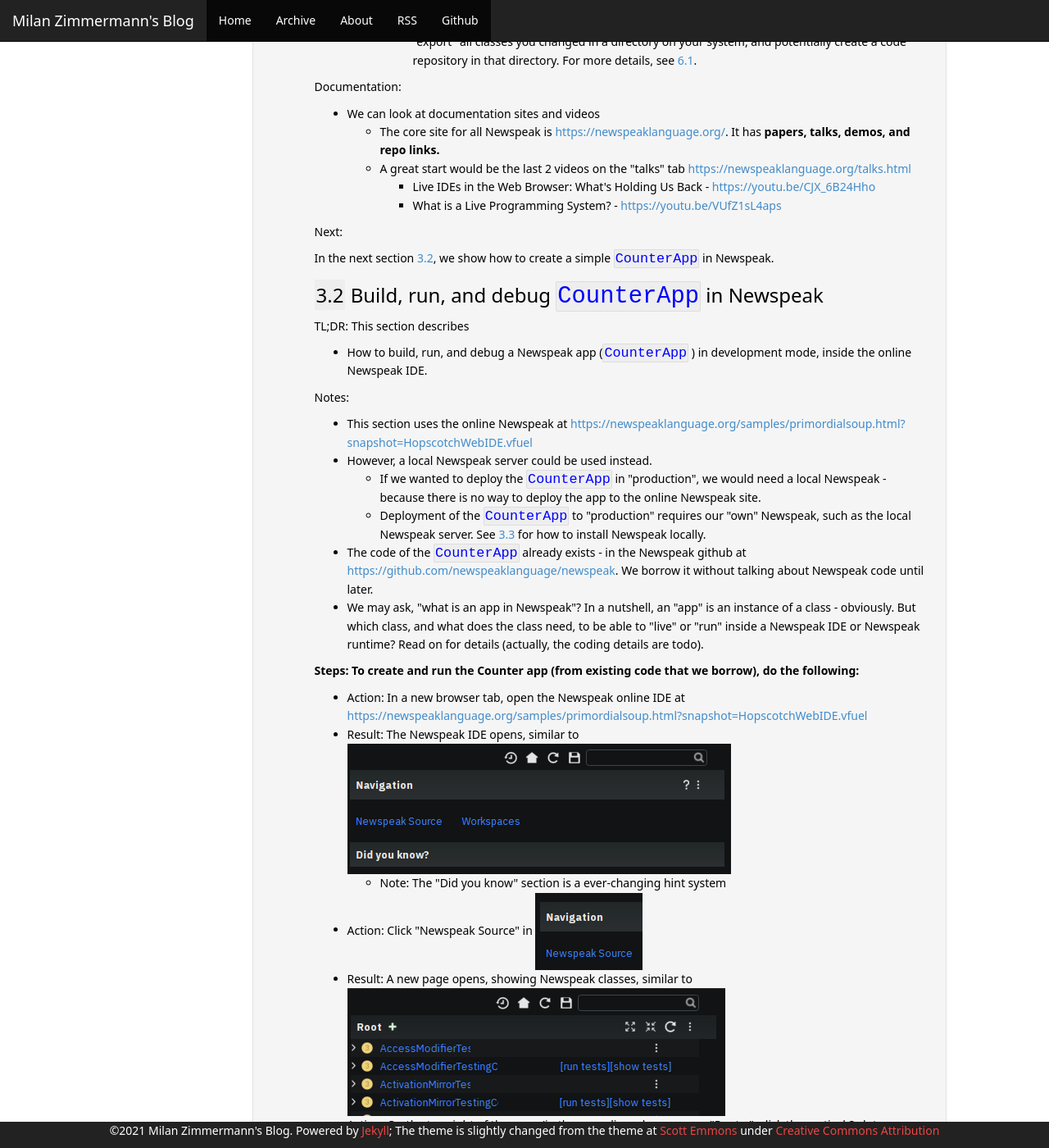
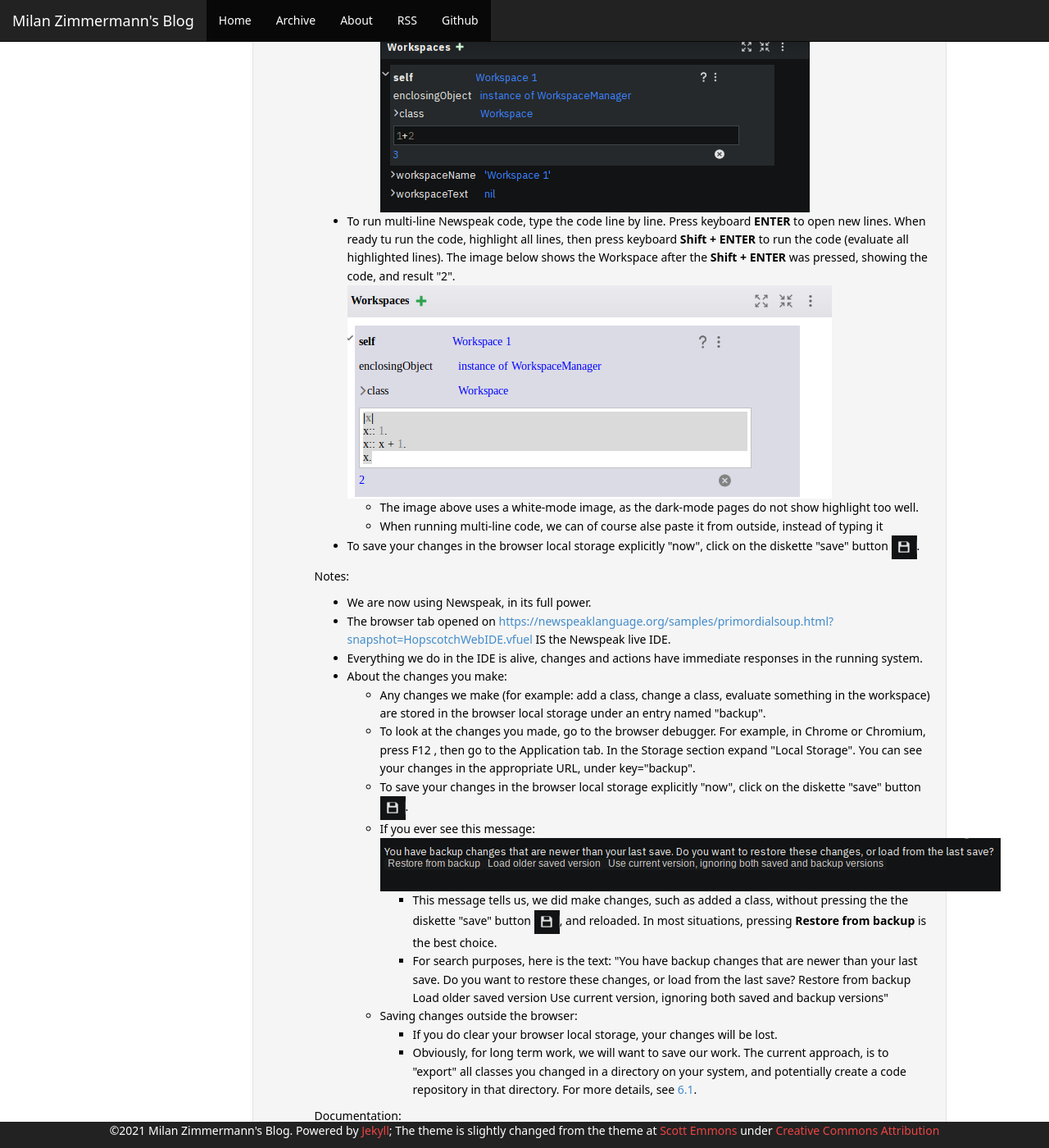
Before and after one commit to mzimmerm/mzimmerm.github.io, a Jekyll site: the page built from _posts/2021-05-02-newspeak---a-few-notes.html, in a window 1280 px wide and 1400 px high, scrolled down 3219 px. Shown: the whole window at 82% size. Built offline with Jekyll 4.4.1, drawn with Linux system fonts in a browser that asks for light colours; comment, search, counter and statistics services are not loaded; some of the changed text lies outside the part shown.

Commit message:
Additions to the Newspeak blog section 3.1

```diff
--- a/_posts/2021-05-02-newspeak---a-few-notes.html
+++ b/_posts/2021-05-02-newspeak---a-few-notes.html
@@ -77,6 +77,7 @@
 <li><a href="#org5d6c7dc">7.3.3.4. <span class="todo TODO">TODO</span> Instance Method definition examples:</a></li>
 </ul>
 </li>
+<li><a href="#org325afe7">7.3.4. </a></li>
 </ul>
 </li>
 </ul>
@@ -89,7 +90,7 @@
 <h2 id="org3d484da"><span class="section-number-2">1</span> This document: Introduction to Newspeak on Webassembly (Wasm)</h2>
 <div class="outline-text-2" id="text-1">
 <p>
-TL;DR: The purpose of this document is to help starting with Newspeak version 3 (year 2021, runs on Webassembly), and hopefully reduce your startup time a bit.
+TL;DR: The purpose of this document is to help starting with Newspeak version 3 (year 2021, runs on Webassembly), and hopefully reduce your startup time a bit. We intent for a reader to follow this document sequentially, but of course jumping around is good as well.
 </p>
 
 <p>
@@ -140,6 +141,14 @@
 </tr>
 
 <tr>
+<td class="org-right">2021-05-04</td>
+<td class="org-left">&#xa0;</td>
+<td class="org-left">Milan Zimmermann</td>
+<td class="org-left">&#xa0;</td>
+<td class="org-left">Expanded on using the Newspeak IDE, mostly in section <a href="#orgd19ff8f">3.1</a></td>
+</tr>
+
+<tr>
 <td class="org-right">&#xa0;</td>
 <td class="org-left">&#xa0;</td>
 <td class="org-left">&#xa0;</td>
@@ -156,7 +165,7 @@
 <h2 id="org058c104"><span class="section-number-2">3</span> Newspeak quickstart and hands on: code, build and deploy a Newspeak counter app</h2>
 <div class="outline-text-2" id="text-3">
 <p>
-TL;DR: This quickstart section attempts to provide an incremental introduction to Newspeak by first describing the environment, then giving some hands-on through building and deploying a <code>CounterApp</code>.
+TL;DR: This quickstart section attempts to provide an incremental introduction to Newspeak by first showing the Newspeak live IDE, then giving some hands-on through building and deploying a sample Newspeak app called <code>CounterApp</code>. A spoiler: we can look ahead and run the app we will be building - a pre-existing online version of the <code>CounterApp</code> runs on <a href="https://newspeaklanguage.org/samples/primordialsoup.html?snapshot=CounterApp.vfuel">https://newspeaklanguage.org/samples/primordialsoup.html?snapshot=CounterApp.vfuel</a>.
 </p>
 </div>
 
@@ -177,26 +186,40 @@
 
 <ul class="org-ul">
 <li>Action: In a new browser tab, open the Newspeak online IDE at <a href="https://newspeaklanguage.org/samples/primordialsoup.html?snapshot=HopscotchWebIDE.vfuel">https://newspeaklanguage.org/samples/primordialsoup.html?snapshot=HopscotchWebIDE.vfuel</a></li>
-<li>Result: The Newspeak IDE opens, similar to <img src="/img/newspeak---a-few-notes.org-newspeak-ide-start.png" alt="nil"/></li>
-<li>To edit source code: Click "Newspeak Source" in <img src="/img/newspeak---a-few-notes.org-go-to-newspeak-source.png" alt="nil"/></li>
-<li>Result: A new page opens, showing Newspeak classes, similar to <img src="/img/newspeak---a-few-notes.org-newspeak-source.png" alt="nil"/>
+<li>Result: The Newspeak IDE opens, similar to
+<img src="/img/newspeak---a-few-notes.org-newspeak-ide-start.png" alt="nil"/></li>
+<li>Action: To edit source code: Click on the"Newspeak Source" link
+<img src="/img/newspeak---a-few-notes.org-go-to-newspeak-source.png" alt="nil"/></li>
+<li>Result: A new page opens, showing Newspeak classes, similar to
+<img src="/img/newspeak---a-few-notes.org-newspeak-source.png" alt="nil"/></li>
+<li>Note: The blue links are classes. To view, or change them, click the class link</li>
+<li>Action: Click the "+" beside the "Root" to add a class.</li>
+<li>Result: A class editor opens, with a template of a new class definition. At first, let's just create a dummy class by editing the template
+<img src="/img/newspeak---a-few-notes.org-newspeak-source-defining-a-new-class.png" alt="nil"/></li>
+<li>Action: Click the little checkbox to "Accept" the new class definition
+<img src="/img/newspeak---a-few-notes.org-accept-image.png" alt="nil"/></li>
+<li>Result: The class now appears in the list of classes (may need to scroll down, classes are sorted alphabetically)
+<img src="/img/newspeak---a-few-notes.org-my-new-class-now-added.png" alt="nil"/></li>
+<li>Action: Return back to the main page by pressing the browser "Back" button, to get back to
+<img src="/img/newspeak---a-few-notes.org-newspeak-ide-start.png" alt="nil"/></li>
+<li>To run some Newspeak expressions: Click on the "Workspaces" link
+<img src="/img/newspeak---a-few-notes.org-go-to-workspaces.png" alt="nil"/>
 <ul class="org-ul">
-<li>Notes:
+<li>Result: A new page opens, similar to
+<img src="/img/newspeak---a-few-notes.org-workspaces.png" alt="nil"/></li>
+</ul></li>
+<li>To run some simple one-liner code, type for example "1+2" into the text field, and press keyboard <b>Shift + ENTER</b>. This will evaluate the expression and print a result "3"
 <ul class="org-ul">
-<li>The blue links are classes. To view, or change them, click the class link</li>
-<li>Click the "+" beside the "Root" to add a class</li>
-</ul></li>
-</ul></li>
-
-<li>To run some Newspeak expressions: Click on "Workspaces"
-<ul class="org-ul">
-<li>Result: A new page opens, similar to <img src="/img/newspeak---a-few-notes.org-workspaces.png" alt="nil"/></li>
-</ul></li>
-<li>To run some code, type, for example "1+2" into the text field, and from keyboard, <b>Shift + ENTER</b>. This will evaluate the expression and produce
-<ul class="org-ul">
-<li>Result: evaluated expression
+<li>Result: expression "1+2" was evaluated to "3"
 <img src="/img/newspeak---a-few-notes.org-workspaces-expression.png" alt="nil"/></li>
 </ul></li>
+<li>To run multi-line Newspeak code, type the code line by line. Press keyboard <b>ENTER</b> to open new lines. When ready tu run the code, highlight all lines, then press keyboard <b>Shift + ENTER</b> to run the code (evaluate all highlighted lines). The image below shows the Workspace after the <b>Shift + ENTER</b> was pressed, showing the code, and result "2".
+<img src="/img/newspeak---a-few-notes.org-workspaces-multiline-expression.png" alt="nil"/>
+<ul class="org-ul">
+<li>The image above uses a white-mode image, as the dark-mode pages do not show highlight too well.</li>
+<li>When running multi-line code, we can of course alse paste it from outside, instead of typing it</li>
+</ul></li>
+<li>To save your changes in the browser local storage explicitly "now", click on the diskette "save" button <img src="/img/newspeak---a-few-notes.org-save-button.png" alt="nil"/>.</li>
 </ul>
 
 <p>
@@ -205,7 +228,7 @@
 
 <ul class="org-ul">
 <li>We are now using Newspeak, in its full power.</li>
-<li>The browser tab opened on <a href="https://newspeaklanguage.org/samples/primordialsoup.html?snapshot=HopscotchWebIDE.vfuel">https://newspeaklanguage.org/samples/primordialsoup.html?snapshot=HopscotchWebIDE.vfuel</a> IS the Newspeak IDE.</li>
+<li>The browser tab opened on <a href="https://newspeaklanguage.org/samples/primordialsoup.html?snapshot=HopscotchWebIDE.vfuel">https://newspeaklanguage.org/samples/primordialsoup.html?snapshot=HopscotchWebIDE.vfuel</a> IS the Newspeak live IDE.</li>
 <li>Everything we do in the IDE is alive, changes and actions have immediate responses in the running system.</li>
 <li>About the changes you make:
 <ul class="org-ul">
@@ -215,8 +238,14 @@
 <li>To look at the changes you made, go to the browser debugger.
 For example, in Chrome or Chromium, press F12 , then go to the Application tab.
 In the Storage section expand "Local Storage".
-You can see your changes in the appropriate URL, under key="backup"</li>
-<li>To save your changes in the browser local storage explicitly "now", click on the diskette "save" button <img src="/img/newspeak---a-few-notes.org-save-button.png" alt="nil"/></li>
+You can see your changes in the appropriate URL, under key="backup".</li>
+<li>To save your changes in the browser local storage explicitly "now", click on the diskette "save" button <img src="/img/newspeak---a-few-notes.org-save-button.png" alt="nil"/>.</li>
+<li>If you ever see this message:
+<img src="/img/newspeak---a-few-notes.org-message-restore-from-backup.png" alt="nil"/>
+<ul class="org-ul">
+<li>This message tells us, we did make changes, such as added a class, without pressing the the diskette "save" button <img src="/img/newspeak---a-few-notes.org-save-button.png" alt="nil"/>, and reloaded. In most situations, pressing <b>Restore from backup</b> is the best choice.</li>
+<li>For search purposes, here is the text: "You have backup changes that are newer than your last save. Do you want to restore these changes, or load from the last save? Restore from backup  Load older saved version Use current version, ignoring both saved and backup versions"</li>
+</ul></li>
 <li>Saving changes outside the browser:
 <ul class="org-ul">
 <li>If you do clear your browser local storage, your changes will be lost.</li>
@@ -242,6 +271,18 @@
 </ul>
 
 <p>
+Summary:
+</p>
+
+<ul class="org-ul">
+<li>This section showed the simpliest way of starting with Newspeak - we just point the browser to <a href="https://newspeaklanguage.org/samples/primordialsoup.html?snapshot=HopscotchWebIDE.vfuel">https://newspeaklanguage.org/samples/primordialsoup.html?snapshot=HopscotchWebIDE.vfuel</a> and start using it.
+<ul class="org-ul">
+<li>In "Workspaces", we can experiment with Newspeak expressions, or snippets of code.</li>
+<li>In "Newspeak Source", we can experiment with adding Newspeak classes, or creating a Newspeak app, such as the app created in  the next section.</li>
+</ul></li>
+</ul>
+
+<p>
 Next:
 </p>
 
@@ -259,7 +300,7 @@
 </p>
 
 <ul class="org-ul">
-<li>How to build, run, and debug a Newspeak app (<code>CounterApp</code> ) in development mode, inside the online Newspeak IDE.</li>
+<li>How to build, run, and debug a Newspeak app (<code>CounterApp</code> ) in development mode, inside the <b>online</b> Newspeak IDE.</li>
 </ul>
 
 <p>
@@ -385,7 +426,11 @@
 Action: Start the Newspeak server
 </p>
 <div class="org-src-container">
-<pre class="src src-shell"><span style="color: #e090d7;">cd</span> $<span style="color: #fcaf3e;">HOME</span>/software/newspeak/my-serve-http/servable
+<pre class="src src-shell"><span style="color: #73d216;"># </span><span style="color: #73d216;">The directory just above "servable" must be the directory</span>
+<span style="color: #73d216;"># </span><span style="color: #73d216;">where we saved the zip file, see above.</span>
+<span style="color: #73d216;"># </span><span style="color: #73d216;">The zip has the "servable" node in it.</span>
+<span style="color: #73d216;"># </span><span style="color: #73d216;">todo: change the instructions to curl in.</span>
+<span style="color: #e090d7;">cd</span> $<span style="color: #fcaf3e;">HOME</span>/software/newspeak/my-serve-http/servable
 chmod u+x serve.sh
 ./serve.sh
 </pre>
@@ -495,7 +540,7 @@
 </ul>
 
 
-<div id="org791b24a" class="figure">
+<div id="org744acdd" class="figure">
 <p><img src="/img/newspeak---a-few-notes.org-newspeak-ide-start.png" alt="nil"/>
 </p>
 </div>
@@ -1017,5 +1062,9 @@
 </div>
 </div>
 </div>
+
+<div id="outline-container-org325afe7" class="outline-4">
+<h4 id="org325afe7"><span class="section-number-4">7.3.4</span> </h4>
 </div>
 </div>
+</div>
```
Also changed, not shown: org/newspeak---a-few-notes.org (+56 -23 lines), img/newspeak---a-few-notes.org-accept-image.png (added), img/newspeak---a-few-notes.org-go-to-workspaces.png (added), img/newspeak---a-few-notes.org-message-restore-from-backup.png (added), img/newspeak---a-few-notes.org-my-new-class-now-added.png (added), img/newspeak---a-few-notes.org-newspeak-source-defining-a-new-class.png (added), img/newspeak---a-few-notes.org-workspaces-multiline-expression.png (added), org/img/newspeak---a-few-notes.org-accept-image.png (added), org/img/newspeak---a-few-notes.org-go-to-workspaces.png (added), org/img/newspeak---a-few-notes.org-message-restore-from-backup.png (added), org/img/newspeak---a-few-notes.org-my-new-class-now-added.png (added), org/img/newspeak---a-few-notes.org-newspeak-source-defining-a-new-class.png (added), org/img/newspeak---a-few-notes.org-workspaces-multiline-expression.png (added), 1 other file.
